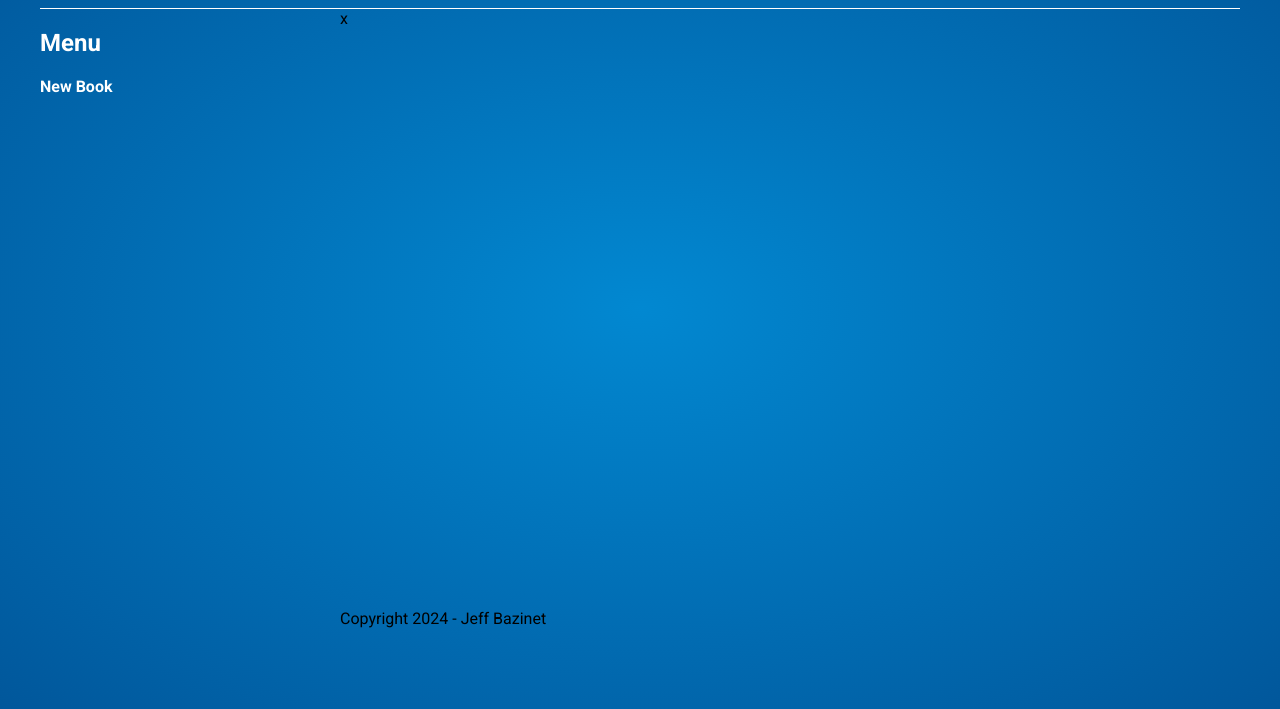
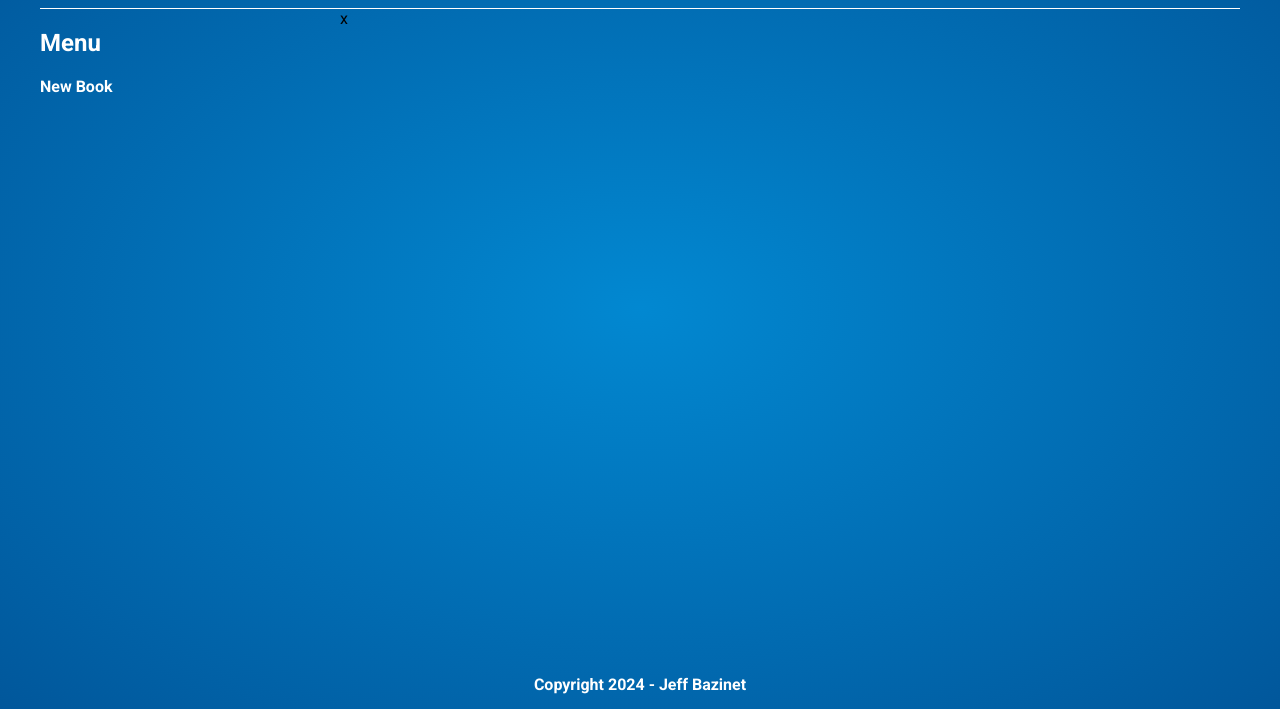
Before and after one commit to jeff-bazinet/library, a plain HTML site: page index.html in a window 1280 px wide. Shown: the part 91-800 px from the top of the page. Drawn offline with Linux system fonts and the light colour scheme.

Commit message:
Add placeholder text and style for footer

```diff
--- a/styles/style.css
+++ b/styles/style.css
@@ -16,11 +16,11 @@ body {
   width: 1200px;
   display: grid;
   grid-template-columns: 300px 1fr;
-  grid-template-rows: 100px 1fr 100px;
+  grid-template-rows: 100px 1fr 50px;
   grid-template-areas:
     'header header'
     'aside main'
-    'aside footer';
+    'footer footer';
 }
 
 aside {
@@ -56,7 +56,6 @@ header {
   font-weight: 200;
   font-size: 1rem;
   border-bottom: 1px solid white;
-
 }
 
 main {
@@ -67,4 +66,10 @@ main {
 footer {
   grid-area: footer;
   width: 100%;
+  display: flex;
+  justify-content: center;
+  align-items: center;
+  font-weight: bold;
+  font-size: 1rem;
+  color: #FFF;
 }
```
